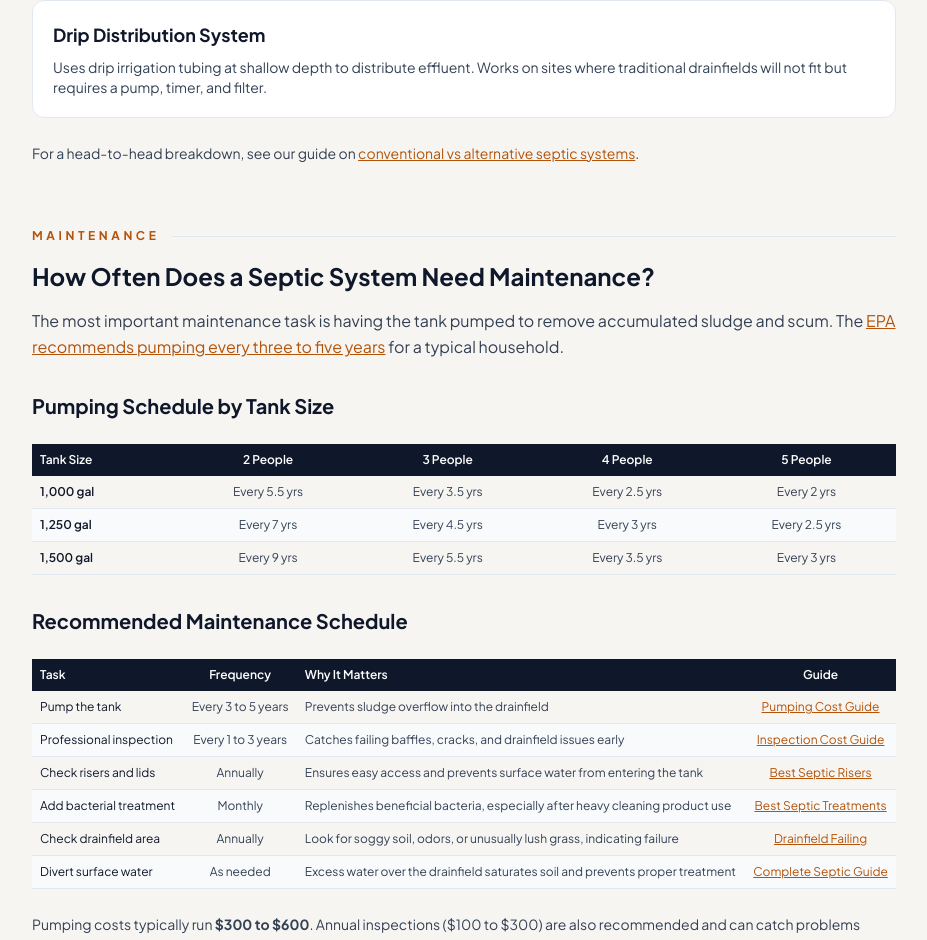
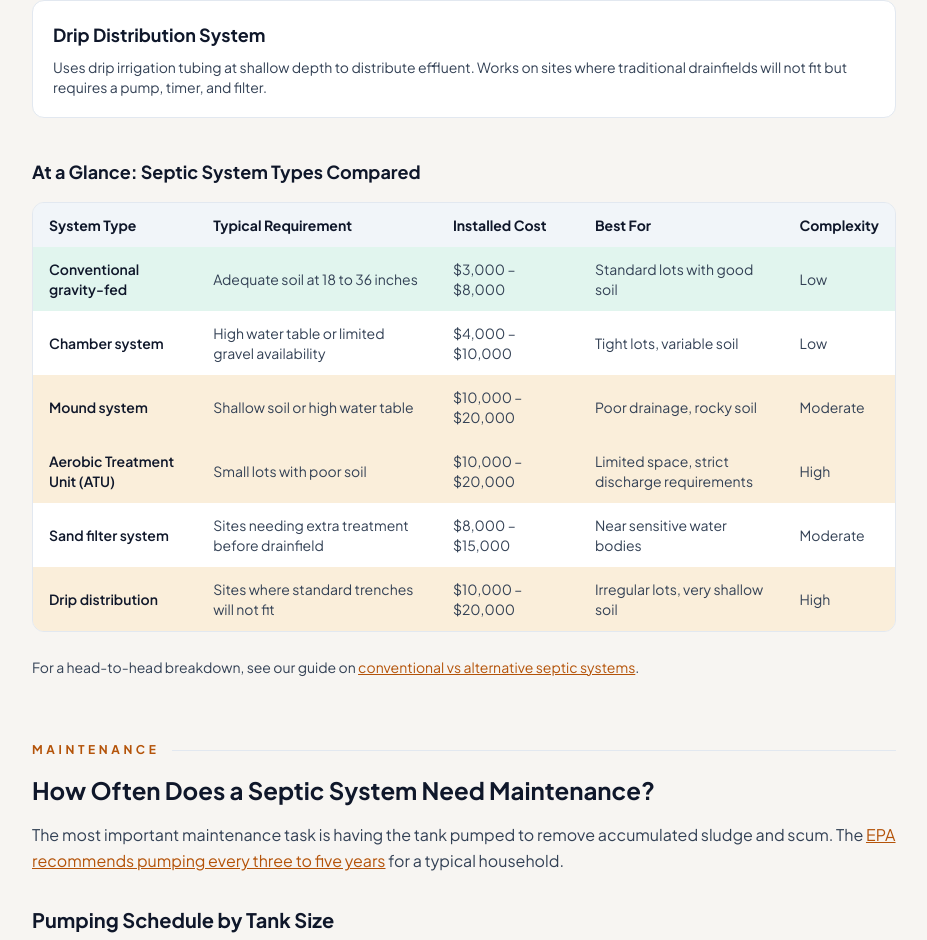
Before and after one commit to thebasementguide2026/theseptic.guide-, a Next.js app: page /articles/complete-septic-guide in a window 1280 px wide. Shown: the part 3196-4136 px from the top of the page, without its empty margins (176-1103 px from the left). Built offline with nearby package versions, Linux system fonts and the light colour scheme.

Commit message:
add system types comparison table to complete septic guide

```diff
--- a/app/articles/complete-septic-guide/page.tsx
+++ b/app/articles/complete-septic-guide/page.tsx
@@ -218,6 +218,65 @@ export default function CompleteSepticGuideArticle() {
               <p className='text-slate-700 text-sm'>Uses drip irrigation tubing at shallow depth to distribute effluent. Works on sites where traditional drainfields will not fit but requires a pump, timer, and filter.</p>
             </div>
           </div>
+          <h3 className='text-lg font-bold text-slate-900 mt-10 mb-4'>At a Glance: Septic System Types Compared</h3>
+          <div className='overflow-x-auto rounded-lg border border-slate-200'>
+            <table className='w-full text-sm text-left'>
+              <thead>
+                <tr className='bg-slate-100'>
+                  <th className='px-4 py-3 font-bold text-slate-900 whitespace-nowrap'>System Type</th>
+                  <th className='px-4 py-3 font-bold text-slate-900 whitespace-nowrap'>Typical Requirement</th>
+                  <th className='px-4 py-3 font-bold text-slate-900 whitespace-nowrap'>Installed Cost</th>
+                  <th className='px-4 py-3 font-bold text-slate-900 whitespace-nowrap'>Best For</th>
+                  <th className='px-4 py-3 font-bold text-slate-900 whitespace-nowrap'>Complexity</th>
+                </tr>
+              </thead>
+              <tbody>
+                <tr style={{ backgroundColor: '#E1F5EE' }}>
+                  <td className='px-4 py-3 font-semibold text-slate-900'>Conventional gravity-fed</td>
+                  <td className='px-4 py-3 text-slate-700'>Adequate soil at 18 to 36 inches</td>
+                  <td className='px-4 py-3 text-slate-700'>$3,000 &ndash; $8,000</td>
+                  <td className='px-4 py-3 text-slate-700'>Standard lots with good soil</td>
+                  <td className='px-4 py-3 text-slate-700'>Low</td>
+                </tr>
+                <tr className='bg-white'>
+                  <td className='px-4 py-3 font-semibold text-slate-900'>Chamber system</td>
+                  <td className='px-4 py-3 text-slate-700'>High water table or limited gravel availability</td>
+                  <td className='px-4 py-3 text-slate-700'>$4,000 &ndash; $10,000</td>
+                  <td className='px-4 py-3 text-slate-700'>Tight lots, variable soil</td>
+                  <td className='px-4 py-3 text-slate-700'>Low</td>
+                </tr>
+                <tr style={{ backgroundColor: '#FAEEDA' }}>
+                  <td className='px-4 py-3 font-semibold text-slate-900'>Mound system</td>
+                  <td className='px-4 py-3 text-slate-700'>Shallow soil or high water table</td>
+                  <td className='px-4 py-3 text-slate-700'>$10,000 &ndash; $20,000</td>
+                  <td className='px-4 py-3 text-slate-700'>Poor drainage, rocky soil</td>
+                  <td className='px-4 py-3 text-slate-700'>Moderate</td>
+                </tr>
+                <tr style={{ backgroundColor: '#FAEEDA' }}>
+                  <td className='px-4 py-3 font-semibold text-slate-900'>Aerobic Treatment Unit (ATU)</td>
+                  <td className='px-4 py-3 text-slate-700'>Small lots with poor soil</td>
+                  <td className='px-4 py-3 text-slate-700'>$10,000 &ndash; $20,000</td>
+                  <td className='px-4 py-3 text-slate-700'>Limited space, strict discharge requirements</td>
+                  <td className='px-4 py-3 text-slate-700'>High</td>
+                </tr>
+                <tr className='bg-white'>
+                  <td className='px-4 py-3 font-semibold text-slate-900'>Sand filter system</td>
+                  <td className='px-4 py-3 text-slate-700'>Sites needing extra treatment before drainfield</td>
+                  <td className='px-4 py-3 text-slate-700'>$8,000 &ndash; $15,000</td>
+                  <td className='px-4 py-3 text-slate-700'>Near sensitive water bodies</td>
+                  <td className='px-4 py-3 text-slate-700'>Moderate</td>
+                </tr>
+                <tr style={{ backgroundColor: '#FAEEDA' }}>
+                  <td className='px-4 py-3 font-semibold text-slate-900'>Drip distribution</td>
+                  <td className='px-4 py-3 text-slate-700'>Sites where standard trenches will not fit</td>
+                  <td className='px-4 py-3 text-slate-700'>$10,000 &ndash; $20,000</td>
+                  <td className='px-4 py-3 text-slate-700'>Irregular lots, very shallow soil</td>
+                  <td className='px-4 py-3 text-slate-700'>High</td>
+                </tr>
+              </tbody>
+            </table>
+          </div>
+
           <p className='text-slate-700 leading-relaxed mt-6 text-sm'>For a head-to-head breakdown, see our guide on <Link href='/comparisons' className='text-amber-700 underline hover:text-amber-800'>conventional vs alternative septic systems</Link>.</p>
         </div>
 
```
